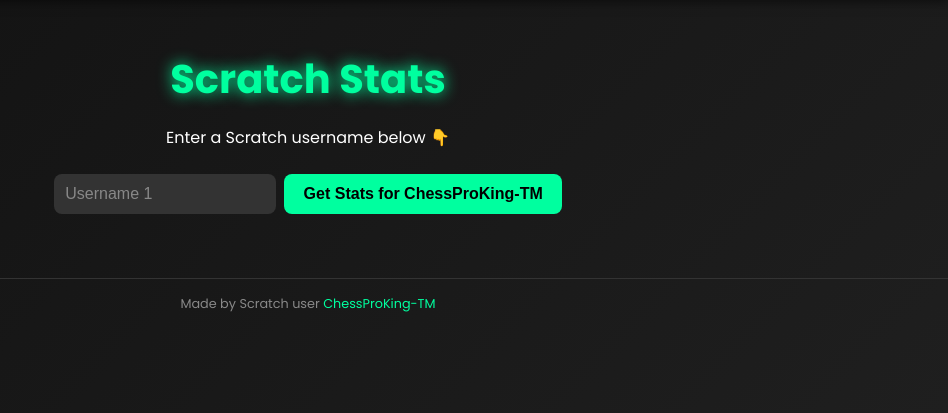
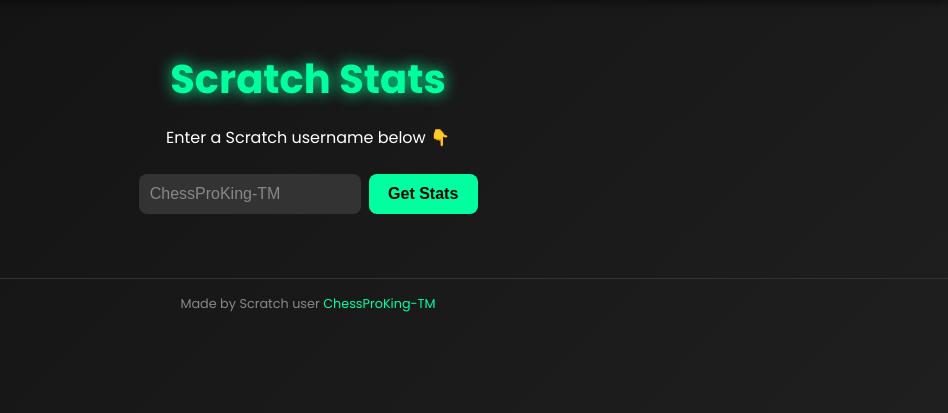
Before and after one commit to AlbertCanCode/scratchstats, a Flask app: page / in a window 1280 px wide. Shown: the part 60-473 px from the top of the page, without its empty margins (332-1280 px from the left). Run offline with Flask 3, Linux system fonts and the light colour scheme.

Commit message:
Update index.html

```diff
--- a/templates/index.html
+++ b/templates/index.html
@@ -23,8 +23,8 @@
 
         <form id="statsForm" data-mode="{{ view_mode }}">
             <div class="input-group">
-                <input type="text" id="username1" name="username1" placeholder="Username 1" required>
-                <input type="text" id="username2" name="username2" placeholder="Username 2">
+                <input type="text" id="username1" name="username1" placeholder="ChessProKing-TM" required>
+                <input type="text" id="username2" name="username2" placeholder="griffpatch">
             </div>
             <button type="submit" id="submitBtn">Get Stats</button>
         </form>
@@ -45,19 +45,8 @@
         const header = document.getElementById("main-header");
         const subheader = document.getElementById("main-subheader");
 
-        const DEFAULT_USERNAME = "ChessProKing-TM";
-
-        // --- Setup View Mode, Navigation, and Button Text ---
+        // --- Setup View Mode and Navigation ---
         const username2Input = document.getElementById('username2');
-
-        function updateSubmitButtonText() {
-            if (viewMode === 'single') {
-                const currentUsername = username1Input.value.trim() || DEFAULT_USERNAME;
-                submitBtn.textContent = 'Get Stats for ' + currentUsername;
-            } else {
-                submitBtn.textContent = 'Get Stats';
-            }
-        }
 
         if (viewMode === 'compare') {
             header.textContent = 'Compare Two Scratch Users';
@@ -66,14 +55,12 @@
             username2Input.required = true;
             document.getElementById('compare-link').classList.add('active');
         } else {
+            // SINGLE VIEW
+            header.textContent = 'Scratch Stats';
+            subheader.textContent = 'Enter a Scratch username below 👇';
             username2Input.style.display = 'none';
             username2Input.required = false;
             document.getElementById('single-link').classList.add('active');
-
-            // Set initial button text for single mode
-            updateSubmitButtonText();
-            // Listen for input changes to update button text
-            username1Input.addEventListener('input', updateSubmitButtonText);
         }
 
         // --- Form Submission Handler (Handles both views) ---
@@ -82,6 +69,7 @@
             const username1 = username1Input.value.trim();
             const username2 = username2Input.value.trim();
 
+            // UX Improvement: Loading State and Button Disabling
             statsDiv.innerHTML = '<div class="loading-spinner"></div> Fetching data...';
             submitBtn.disabled = true;
             submitBtn.textContent = 'Fetching...';
@@ -89,14 +77,14 @@
             if (!username1) {
                 statsDiv.textContent = "❌ Please enter a username.";
                 submitBtn.disabled = false;
-                updateSubmitButtonText();
+                submitBtn.textContent = 'Get Stats'; // Fixed text
                 return;
             }
 
             if (viewMode === 'compare' && !username2) {
                 statsDiv.textContent = "❌ Please enter both usernames for comparison.";
                 submitBtn.disabled = false;
-                updateSubmitButtonText();
+                submitBtn.textContent = 'Get Stats'; // Fixed text
                 return;
             }
 
@@ -138,7 +126,7 @@
                 statsDiv.textContent = "❌ Network error. Please check your connection or try again.";
             } finally {
                 submitBtn.disabled = false;
-                updateSubmitButtonText();
+                submitBtn.textContent = 'Get Stats'; // Fixed text
             }
         });
 
```
